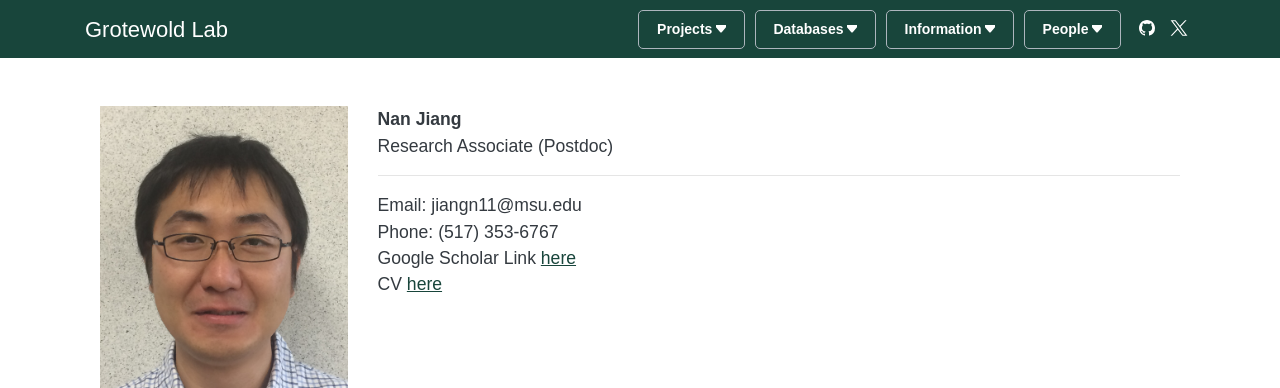
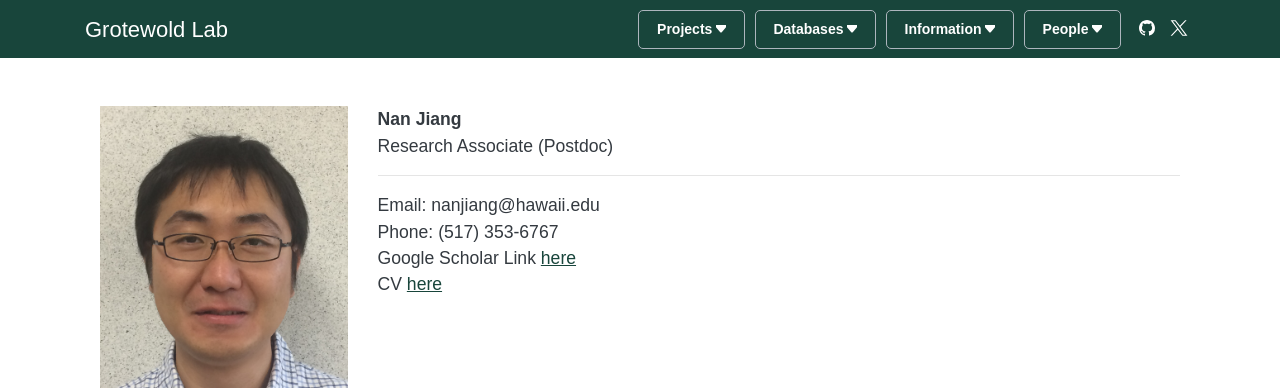
Before and after one commit to grotewold-lab/grotewold-lab.github.io, a Jekyll site: the page built from people/nan-jiang.md, in a window 1280 px wide. Shown: the top 388 px of the page. Built offline with Jekyll 4.4.1, drawn with Linux system fonts in a browser that asks for light colours.

Commit message:
updated nan email

```diff
--- a/people/nan-jiang.md
+++ b/people/nan-jiang.md
@@ -4,7 +4,7 @@ permalink: /nan-jiang
 title: Nan Jiang
 position: Research Associate (Postdoc)
 image: jiang-nan-1.jpeg
-email: jiangn11@msu.edu
+email: nanjiang@hawaii.edu
 phone: (517) 353-6767
 link: https://scholar.google.com/citations?user=GlaBEHwAAAAJ&hl=en
 cv: Nan Jiang_s CV (2020) v2.pdf
```
